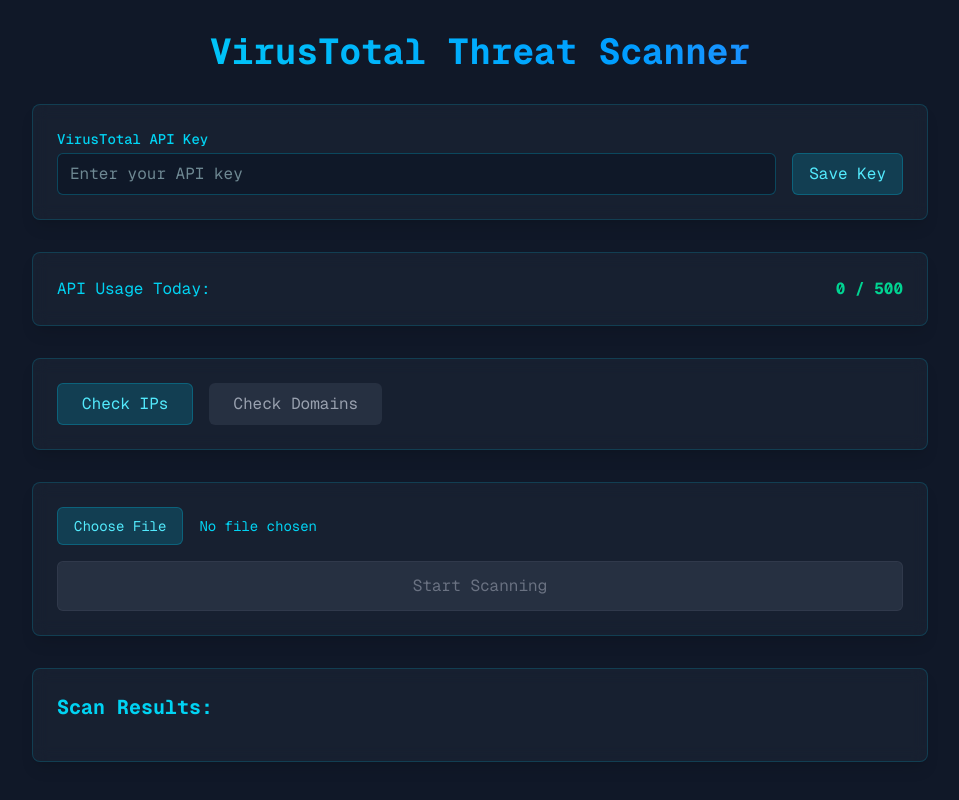
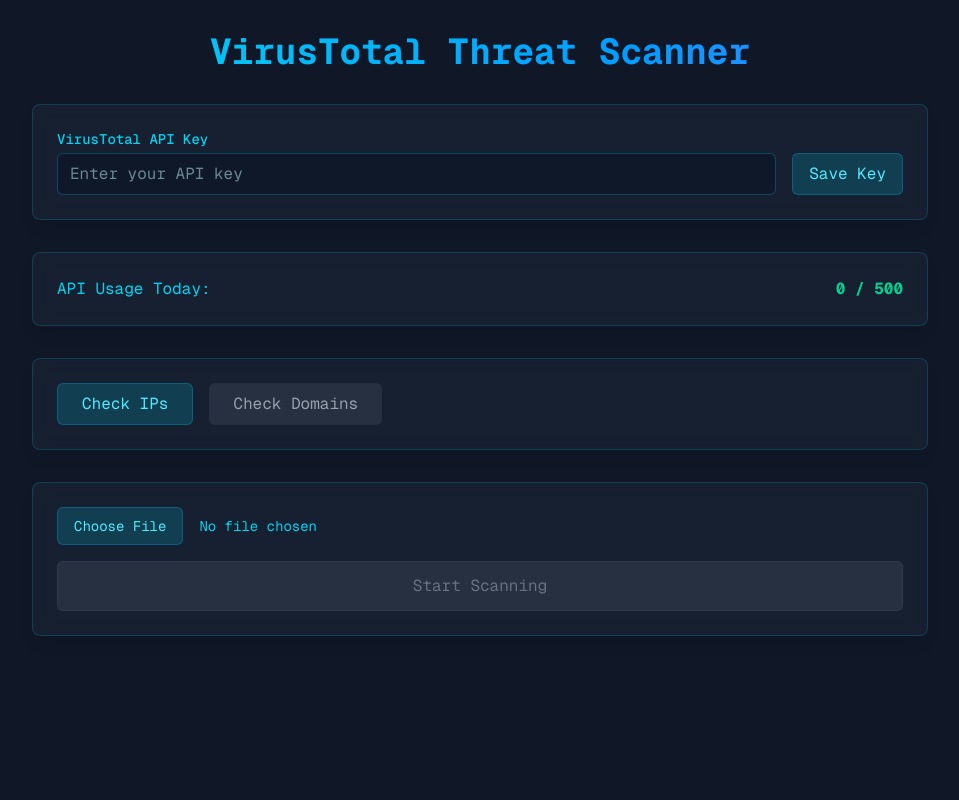
Before and after one commit to dyilooo/ATRA-Platform, a Next.js app: page / in a window 1280 px wide. Shown: the whole page, without its empty margins (160-1119 px from the left). Built offline with nearby package versions, Linux system fonts and the light colour scheme.

Commit message:
improved version

```diff
--- a/src/app/page.jsx
+++ b/src/app/page.jsx
@@ -244,7 +244,7 @@
         </div>
 
         {/* Results Section */}
-        {isLoading ? null : (
+        {file && !isLoading && (
           <div className="bg-gray-800/50 p-6 rounded-lg border border-cyan-500/20 backdrop-blur-sm shadow-lg">
             <h2 className="text-xl font-bold mb-4 text-cyan-400 font-mono">
               Scan Results:
@@ -286,7 +286,7 @@
                   </div>
                 ))}
               </div>
-            ) : file && !isLoading ? (
+            ) : (
               <div className="p-4 bg-emerald-900/20 rounded-md border border-emerald-500/30">
                 <div className="flex items-center space-x-2">
                   <svg
@@ -306,7 +306,7 @@
                   </span>
                 </div>
               </div>
-            ) : null}
+            )}
           </div>
         )}
       </div>
```
